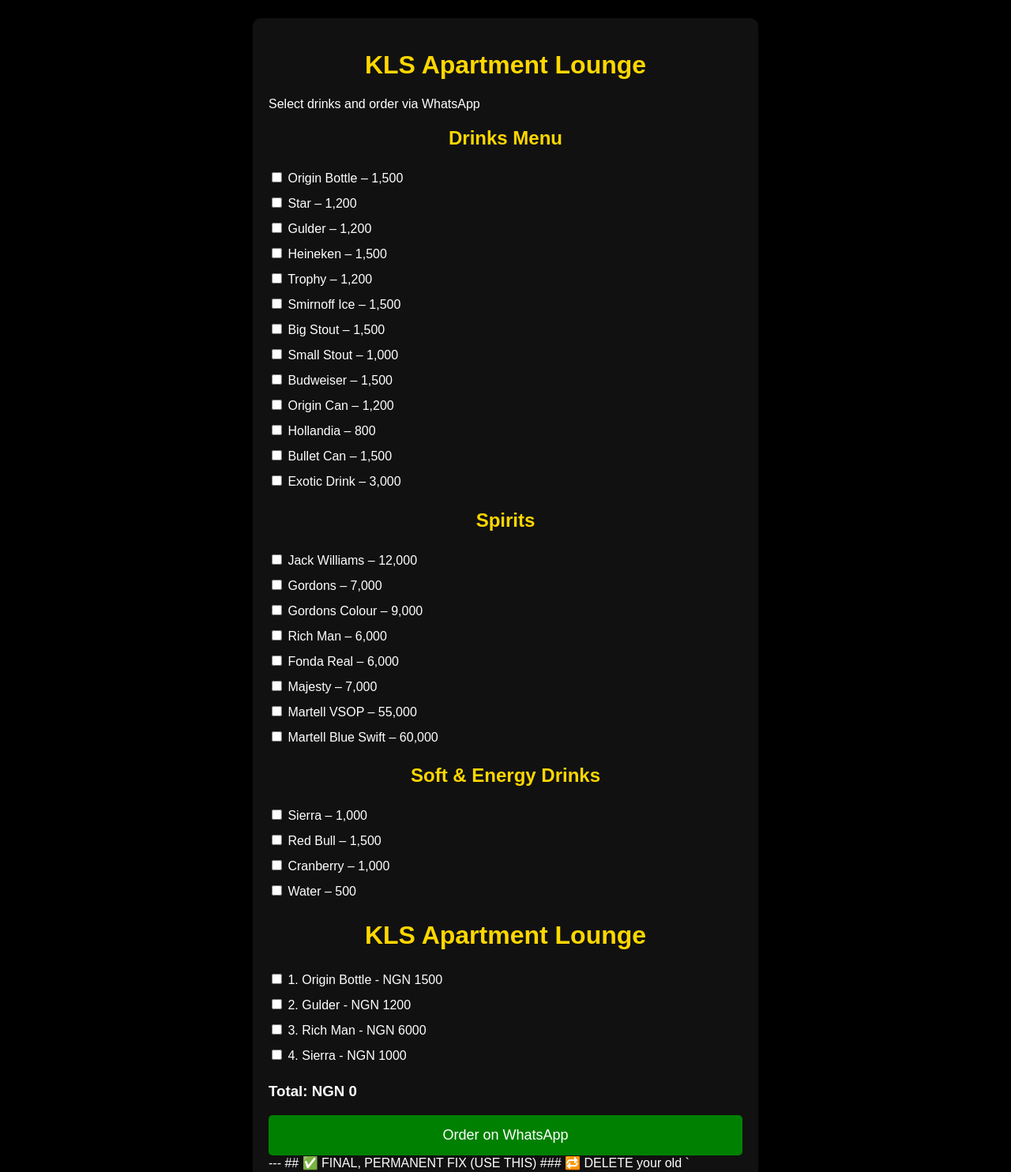
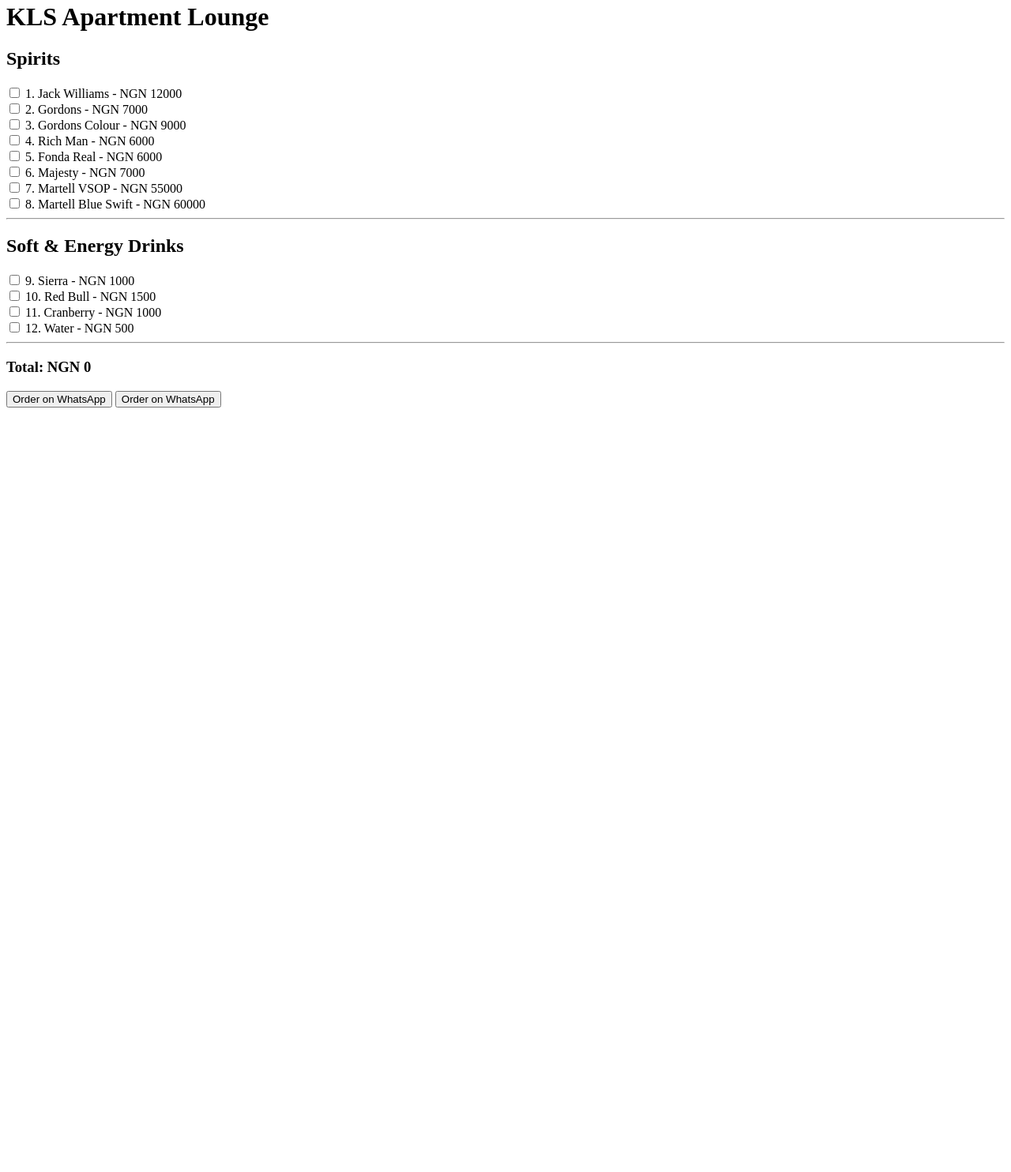
Before and after one commit to icekid1003/kls-menu, a plain HTML site: page index.html in a window 1280 px wide. Shown: the part 5-1489 px from the top of the page at 79% size. After the commit the page ends 800 px from the top, so only its background shows below. Drawn offline with Linux system fonts and the light colour scheme.

Commit message:
Refactor drinks menu and update total calculation

````diff
--- a/index.html
+++ b/index.html
@@ -1,128 +1,85 @@
-<div class="menu-container">
-  <h1>KLS Apartment Lounge</h1>
-  <p>Select drinks and order via WhatsApp</p>
+<h1>KLS Apartment Lounge</h1>
 
-  <form id="orderForm">
+<h2>Spirits</h2>
 
-    <h2>Drinks Menu</h2>
+<label>
+  <input type="checkbox" data-name="Jack Williams" data-price="12000">
+  1. Jack Williams - NGN 12000
+</label><br>
 
-    <label><input type="checkbox" data-name="Origin Bottle" data-price="1500"> Origin Bottle – 1,500</label>
-    <label><input type="checkbox" data-name="Star" data-price="1200"> Star – 1,200</label>
-    <label><input type="checkbox" data-name="Gulder" data-price="1200"> Gulder – 1,200</label>
-    <label><input type="checkbox" data-name="Heineken" data-price="1500"> Heineken – 1,500</label>
-    <label><input type="checkbox" data-name="Trophy" data-price="1200"> Trophy – 1,200</label>
-    <label><input type="checkbox" data-name="Smirnoff Ice" data-price="1500"> Smirnoff Ice – 1,500</label>
-    <label><input type="checkbox" data-name="Big Stout" data-price="1500"> Big Stout – 1,500</label>
-    <label><input type="checkbox" data-name="Small Stout" data-price="1000"> Small Stout – 1,000</label>
-    <label><input type="checkbox" data-name="Budweiser" data-price="1500"> Budweiser – 1,500</label>
-    <label><input type="checkbox" data-name="Origin Can" data-price="1200"> Origin Can – 1,200</label>
-    <label><input type="checkbox" data-name="Hollandia" data-price="800"> Hollandia – 800</label>
-    <label><input type="checkbox" data-name="Bullet Can" data-price="1000"> Bullet Can – 1,500</label>
-    <label><input type="checkbox" data-name="Exotic Drink" data-price="3000"> Exotic Drink – 3,000</label>
+<label>
+  <input type="checkbox" data-name="Gordons" data-price="7000">
+  2. Gordons - NGN 7000
+</label><br>
 
-    <h2>Spirits</h2>
+<label>
+  <input type="checkbox" data-name="Gordons Colour" data-price="9000">
+  3. Gordons Colour - NGN 9000
+</label><br>
 
-    <label><input type="checkbox" data-name="Jack Williams" data-price="12000"> Jack Williams – 12,000</label>
-    <label><input type="checkbox" data-name="Gordons" data-price="7000"> Gordons – 7,000</label>
-    <label><input type="checkbox" data-name="Gordons Colour" data-price="9000"> Gordons Colour – 9,000</label>
-    <label><input type="checkbox" data-name="Rich Man" data-price="6000"> Rich Man – 6,000</label>
-    <label><input type="checkbox" data-name="Fonda Real" data-price="6000"> Fonda Real – 6,000</label>
-    <label><input type="checkbox" data-name="Majesty" data-price="7000"> Majesty – 7,000</label>
-    <label><input type="checkbox" data-name="Martell VSOP" data-price="55000"> Martell VSOP – 55,000</label>
-    <label><input type="checkbox" data-name="Martell Blue Swift" data-price="60000"> Martell Blue Swift – 60,000</label>
+<label>
+  <input type="checkbox" data-name="Rich Man" data-price="6000">
+  4. Rich Man - NGN 6000
+</label><br>
 
-    <h2>Soft & Energy Drinks</h2>
+<label>
+  <input type="checkbox" data-name="Fonda Real" data-price="6000">
+  5. Fonda Real - NGN 6000
+</label><br>
 
-    <label><input type="checkbox" data-name="Sierra" data-price="1000"> Sierra – 1,000</label>
-    <label><input type="checkbox" data-name="Red Bull" data-price="1500"> Red Bull – 1,500</label>
-    <label><input type="checkbox" data-name="Cranberry" data-price="1000"> Cranberry – 1,000</label>
-    <label><input type="checkbox" data-name="Water" data-price="500"> Water – 500</label>
+<label>
+  <input type="checkbox" data-name="Majesty" data-price="7000">
+  6. Majesty - NGN 7000
+</label><br>
 
-<div class="menu">
-  <h1>KLS Apartment Lounge</h1>
+<label>
+  <input type="checkbox" data-name="Martell VSOP" data-price="55000">
+  7. Martell VSOP - NGN 55000
+</label><br>
 
-  <label>
-    <input type="checkbox" data-name="Origin Bottle" data-price="1500">
-    1. Origin Bottle - NGN 1500
-  </label>
+<label>
+  <input type="checkbox" data-name="Martell Blue Swift" data-price="60000">
+  8. Martell Blue Swift - NGN 60000
+</label>
 
-  <label>
-    <input type="checkbox" data-name="Gulder" data-price="1200">
-    2. Gulder - NGN 1200
-  </label>
+<hr>
 
-  <label>
-    <input type="checkbox" data-name="Rich Man" data-price="6000">
-    3. Rich Man - NGN 6000
-  </label>
+<h2>Soft & Energy Drinks</h2>
 
-  <label>
-    <input type="checkbox" data-name="Sierra" data-price="1000">
-    4. Sierra - NGN 1000
-  </label>
+<label>
+  <input type="checkbox" data-name="Sierra" data-price="1000">
+  9. Sierra - NGN 1000
+</label><br>
 
-  <h3>Total: NGN <span id="total">0</span></h3>
+<label>
+  <input type="checkbox" data-name="Red Bull" data-price="1500">
+  10. Red Bull - NGN 1500
+</label><br>
 
-  <button onclick="sendOrder()">Order on WhatsApp</button>
-</div>
+<label>
+  <input type="checkbox" data-name="Cranberry" data-price="1000">
+  11. Cranberry - NGN 1000
+</label><br>
 
-<style>
-  body {
-    background: #000;
-    color: #fff;
-    font-family: Arial, sans-serif;
-    padding: 20px;
-  }
-  .menu-container {
-    max-width: 600px;
-    margin: auto;
-    background: #111;
-    padding: 20px;
-    border-radius: 10px;
-  }
-  h1, h2 {
-    text-align: center;
-    color: gold;
-  }
-  label {
-    display: block;
-    padding: 6px 0;
-  }
-  .total {
-    margin: 15px 0;
-    text-align: center;
-    font-size: 18px;
-  }
-  button {
-    width: 100%;
-    padding: 15px;
-    background: green;
-    color: white;
-    border: none;
-    font-size: 18px;
-    border-radius: 5px;
-    cursor: pointer;
-  }
-</style>
+<label>
+  <input type="checkbox" data-name="Water" data-price="500">
+  12. Water - NGN 500
+</label>
 
----
+<hr>
 
-## ✅ FINAL, PERMANENT FIX (USE THIS)
-
-### 🔁 DELETE your old `<script>`
-### ✅ PASTE THIS **ONLY SCRIPT**
-
-```html
+<h3>Total: NGN <span id="total">0</span></h3>
+<button onclick="sendOrder()">Order on WhatsApp</button>
 <script>
-const checkboxes = document.querySelectorAll("input[type='checkbox']");
+const boxes = document.querySelectorAll("input[type='checkbox']");
 const totalSpan = document.getElementById("total");
 
-function calculateTotal() {
+function updateTotal() {
   let total = 0;
 
-  checkboxes.forEach(box => {
+  boxes.forEach(box => {
     if (box.checked) {
-      const price = Number(box.dataset.price);
+      const price = parseInt(box.dataset.price, 10);
       if (!isNaN(price)) {
         total += price;
       }
@@ -132,18 +89,18 @@ function calculateTotal() {
   totalSpan.textContent = total;
 }
 
-checkboxes.forEach(box => {
-  box.addEventListener("change", calculateTotal);
+boxes.forEach(box => {
+  box.addEventListener("change", updateTotal);
 });
 
 function sendOrder() {
   let message = "KLS Apartment Lounge Order\n\n";
   let total = 0;
 
-  checkboxes.forEach(box => {
+  boxes.forEach(box => {
     if (box.checked) {
       const name = box.dataset.name;
-      const price = Number(box.dataset.price);
+      const price = parseInt(box.dataset.price, 10);
 
       if (!isNaN(price)) {
         message += "- " + name + " : NGN " + price + "\n";
@@ -153,7 +110,7 @@ function sendOrder() {
   });
 
   if (total === 0) {
-    alert("Please select at least one drink");
+    alert("Please select at least one item");
     return;
   }
 
@@ -166,3 +123,7 @@ function sendOrder() {
   );
 }
 </script>
+
+
+
+<button onclick="sendOrder()">Order on WhatsApp</button>
````
